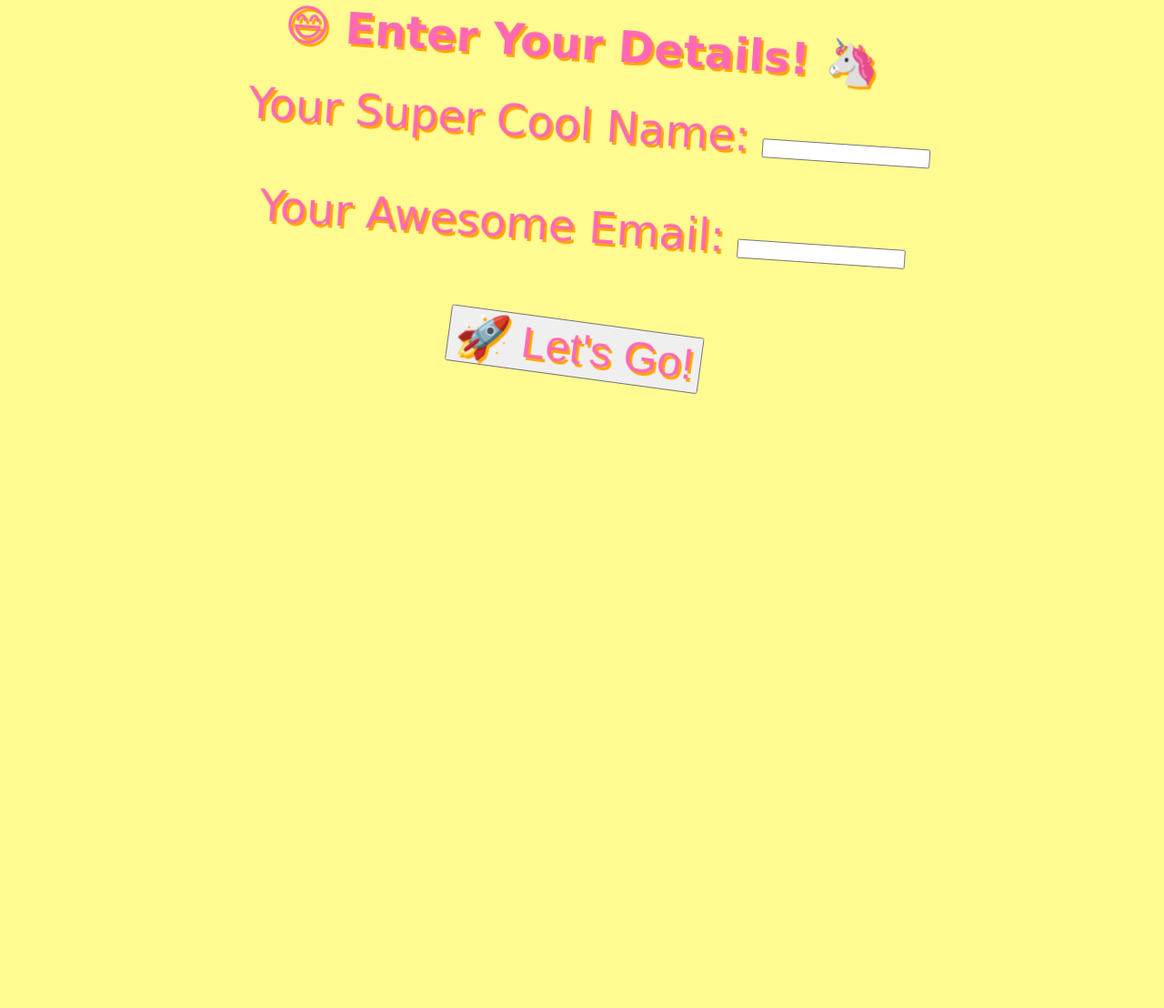
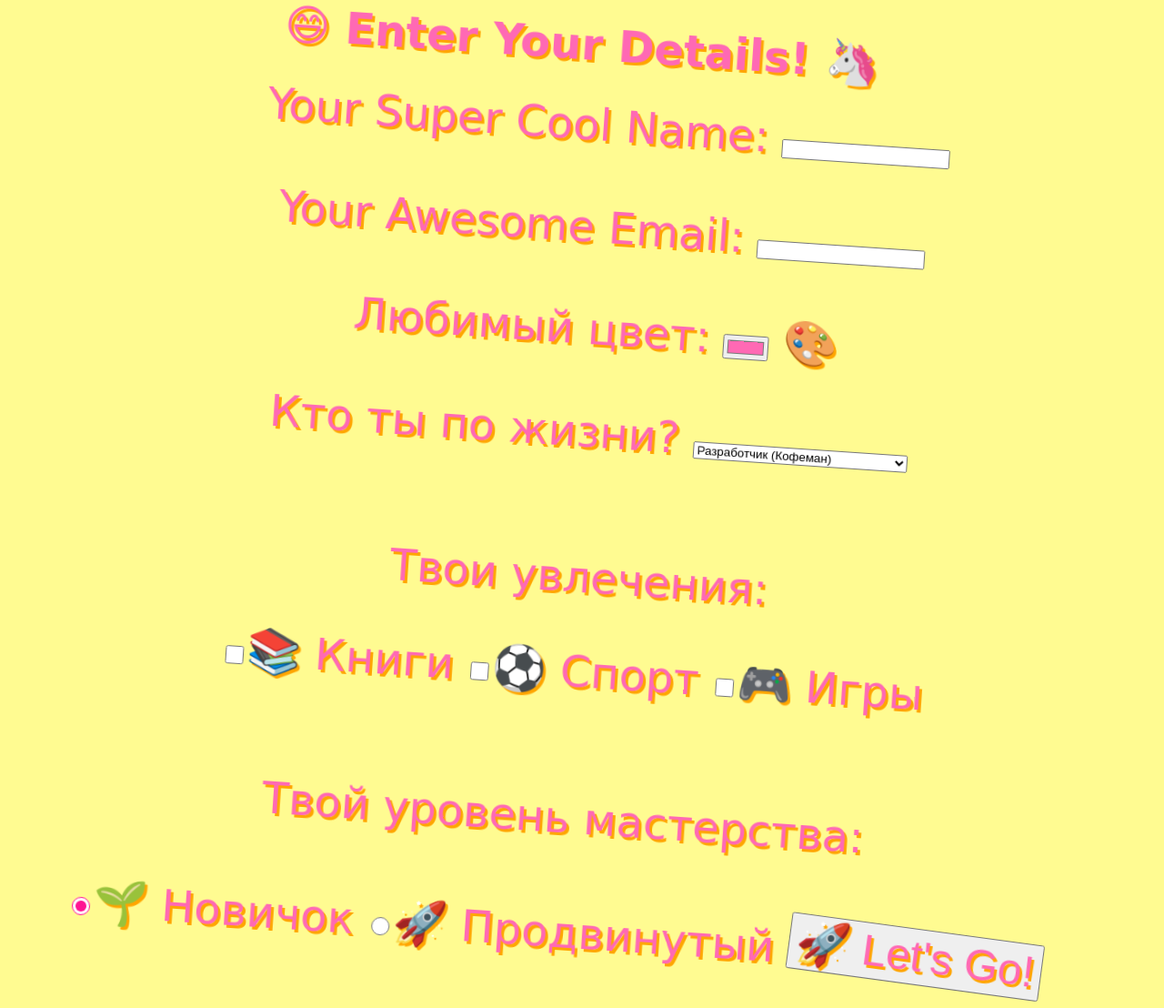
Before and after one commit to Sofia-Rdv/flask_form_project, a Flask app: page / in a window 1280 px wide. Shown: the whole page at 91% size. Before the commit the page ends 433 px from the top, so only its background shows below. Run offline with Flask 3, Linux system fonts and the light colour scheme.

Commit message:
Доработанный вариант формы

```diff
--- a/app/routes.py
+++ b/app/routes.py
@@ -1,5 +1,14 @@
 from flask import render_template, request, redirect, url_for
 from app import app
+import random
+
+# Список шуток (Доп. задание 1)
+JOKES = [
+    "Почему программисты не любят природу? Там слишком много багов.",
+    "В мире есть 10 типов людей: те, кто понимают двоичную систему, и те, кто нет.",
+    "Программист - это организм, который превращает кофе в код.",
+    "- Папа, а почему солнце встает на востоке? - Работает? Не трогай!"
+]
 
 
 @app.route("/")
@@ -14,7 +23,27 @@ def submit():
         name = request.form.get("name")
         # Получаем email из формы
         email = request.form.get("email")
-        return render_template("result.html", name=name, email=email)
+
+        # --- Новые поля из задания 1 ---
+        color = request.form.get("color")
+        profession = request.form.get("profession")
+        # Список для чекбоксов
+        hobbies = request.form.getlist("hobbies")
+        level = request.form.get("level")
+
+        # --- Проверка формы (Доп. задание 3) ---
+        if not name or name.strip() == "":
+            return """
+            <body style='background:#fffb91; text-align: center; font-family: "Comic Sans MS", sans-serif; padding:50px'>
+                <h1>😱 ОЙ-ОЙ-ОЙ!</h1>
+                <p>Мы не можем обработать форму без Вашего имени, Мистер Аноним!</p>
+                <a href='/'>Живо назад!</a>
+            </body>
+            """, 400
+        joke = random.choice(JOKES)
+
+        return render_template("result.html", name=name, email=email,
+                               color=color, profession=profession, hobbies=hobbies, level=level, joke=joke)
     else:
         # Если запрос GET, возвращаем на форму
         return redirect(url_for("form"))
--- a/app/static/css/styles.css
+++ b/app/static/css/styles.css
@@ -87,3 +87,63 @@ body {
     transform: scale(1.2);
     transition: 0.3s ease;
 }
+
+/* Новые стили для заданий */
+
+/* Необычные чекбоксы (Задание 2.1) */
+input[type="checkbox"], input[type="radio"] {
+    width: 20px;
+    height: 20px;
+    cursor: pointer;
+    accent-color: #ff1493;
+    transition: transform 0.2s;
+}
+
+input[type="checkbox"]:hover {
+    transform: scale(1.5) rotate(10deg);
+}
+
+.surprise-button {
+    background-color: #00ced1;
+    color: white;
+    border: 2px solid #000;
+    padding: 5px 10px;
+    border-radius: 5px;
+    cursor: pointer;
+    margin-top: 10px;
+}
+
+/* Специальный фон для страницы результата */
+.result-body {
+    background-color: #b0f2ff;
+}
+
+/* Контейнер результата (убираем поворот и задаем ширину) */
+.result-card {
+    transform: rotate(0deg) !important; /* !important перебьет общие стили .funny-form если нужно */
+    width: 600px;
+    margin: 50px auto;
+}
+
+/* Блок с информацией о пользователе */
+.user-info {
+    text-align: left;
+    padding: 10px;
+}
+
+/* Блок для шутки */
+.joke-container {
+    background: white;
+    border-radius: 10px;
+    padding: 15px;
+    margin: 20px 0;
+    box-shadow: inset 0 0 5px rgba(0,0,0,0.1);
+}
+
+/* Ссылка-кнопка Назад */
+.back-link {
+    text-decoration: none;
+    display: inline-block;
+    font-size: 1rem;
+    margin-top: 10px;
+}
--- a/app/templates/form.html
+++ b/app/templates/form.html
@@ -15,7 +15,56 @@
         <label for="email">Your Awesome Email:</label>
         <input type="email" id="email" name="email" required><br><br>
 
+        <!-- Цвет -->
+        <label for="color">Любимый цвет:</label>
+        <input type="color" id="color" name="color" value="#ff69b4">
+        <span id="color-preview" style="font-weight:bold;">🎨</span><br><br>
+
+        <!-- Профессия -->
+        <label for="profession">Кто ты по жизни?</label>
+        <select id="profession" name="profession" class="funny-select">
+            <option value="Разработчик">Разработчик (Кофеман)</option>
+            <option value="Дизайнер">Дизайнер (Рисовака)</option>
+            <option value="Менеджер">Менеджер (Тот, кто пишет письма)</option>
+        </select><br><br>
+
+        <!-- Хобби (Чекбоксы) -->
+        <p>Твои увлечения:</p>
+        <div class="checkboxes">
+            <label><input type="checkbox" name="hobbies" value="Книги">📚 Книги</label>
+            <label><input type="checkbox" name="hobbies" value="Спорт">⚽️ Спорт</label>
+            <label><input type="checkbox" name="hobbies" value="Игры">🎮 Игры</label>
+        </div><br>
+
+        <!-- Уровень (радио) -->
+        <p>Твой уровень мастерства:</p>
+        <label><input type="radio" name="level" value="Новичок" checked>🌱 Новичок</label>
+        <label><input type="radio" name="level" value="Продвинутый">🚀 Продвинутый</label>
+
         <button type="submit" class="funny-title">🚀 Let's Go!</button>
     </form>
+
+    <script>
+        // Анимация кнопки-сюрприза (Доп. задание 2)
+        const sBtn = document.getElementById('surprise-btn');
+        sBtn.addEventListener('mouseover', () => {
+            const x = Math.random() * (window.innerWidth - 100);
+            const y = Math.random() * (window.innerHeight - 50);
+            sBtn.style.position = 'fixed';
+            sBtn.style.left = x + 'px';
+            sBtn.style.top = y + 'px';
+        });
+
+        sBtn.addEventListener('click', () => {
+            document.getElementById('secret-text').style.display = 'block';
+            alert("Поймал!");
+        });
+
+        // Превью цвета (Задание 2.2)
+        const colorInput = document.getElementById('color');
+        colorInput.addEventListener('input', (e) => {
+            document.getElementById('color-preview').style.color = e.target.value;
+        });
+    </script>
 </body>
 </html>
```
Also changed, not shown: app/templates/result.html (+23 -8 lines).
